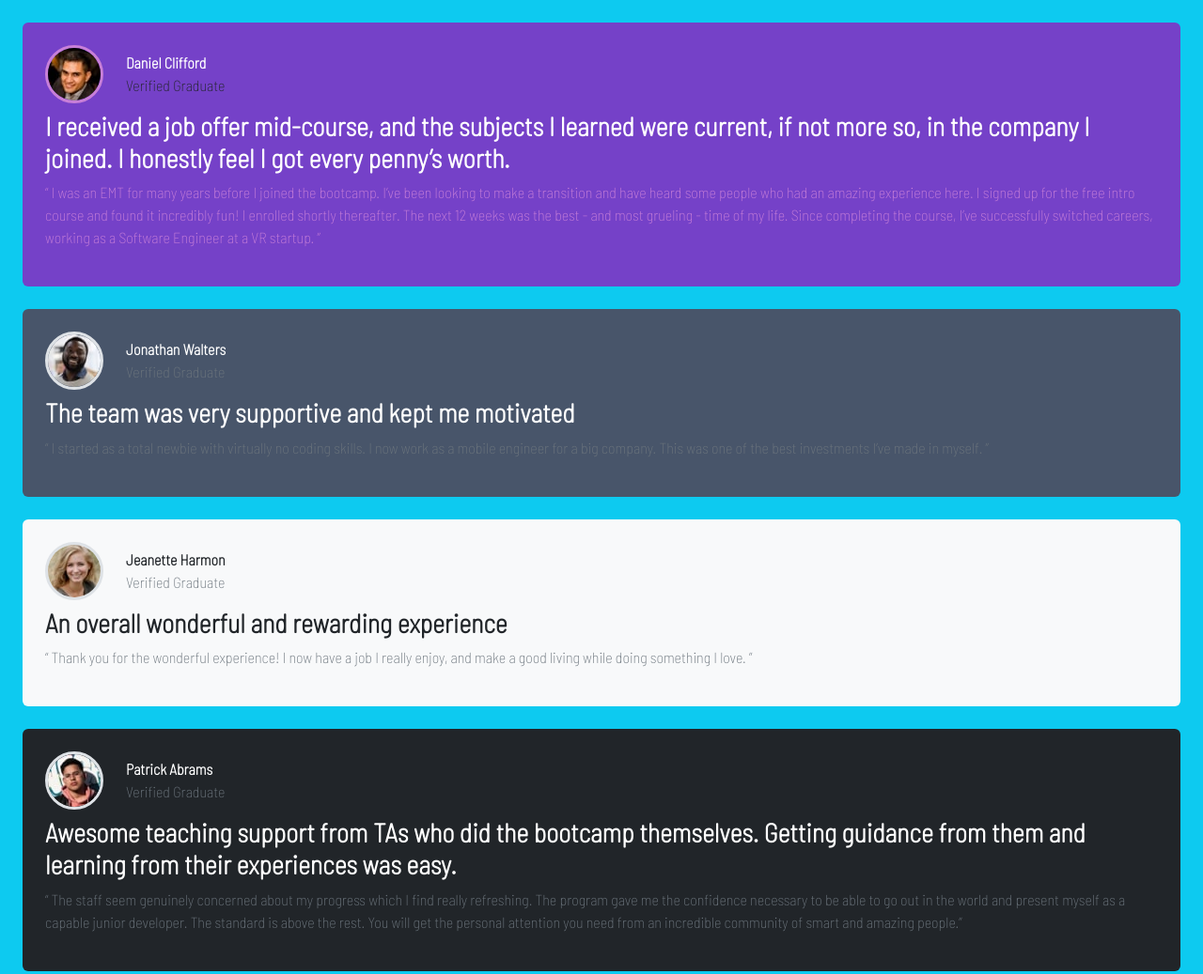
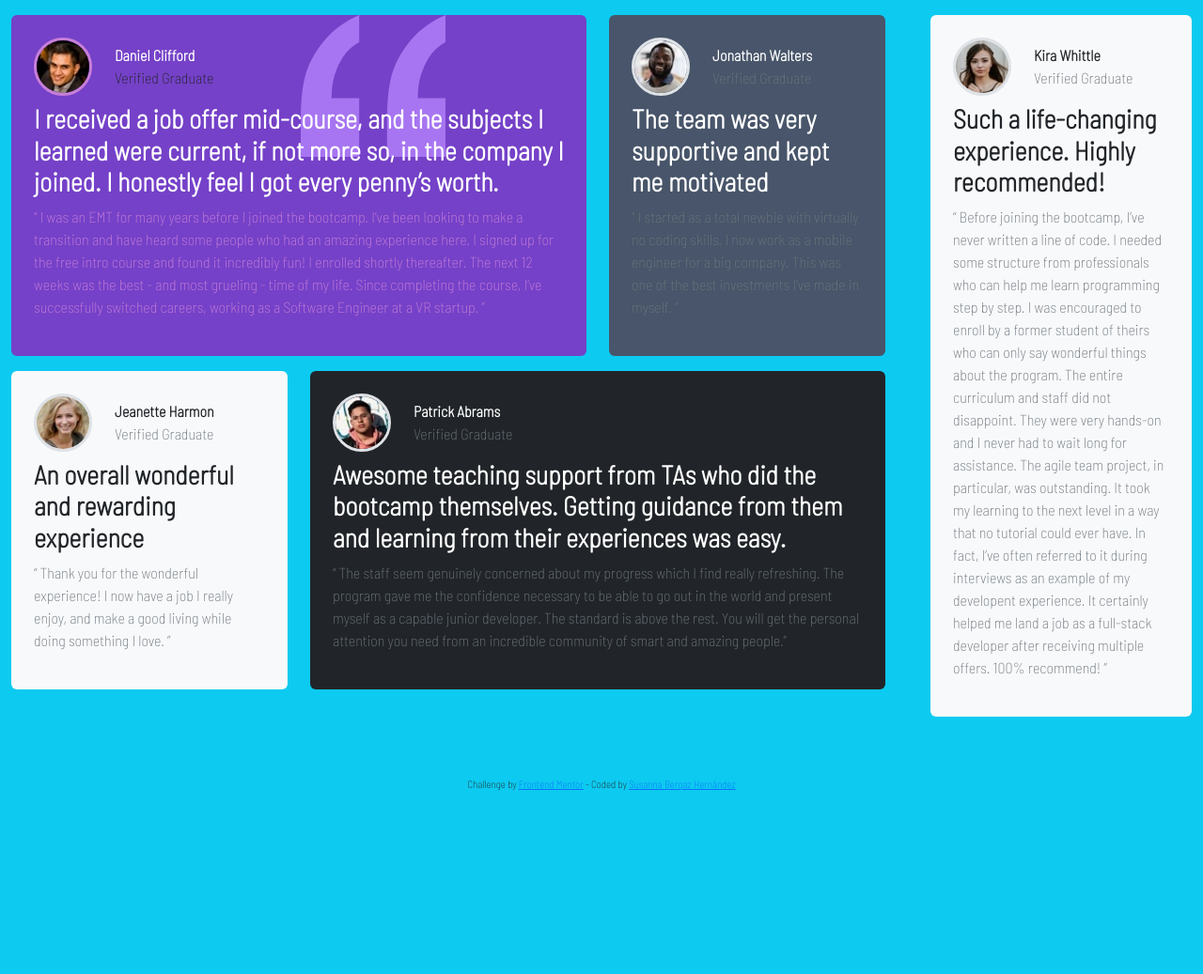
Before and after one commit to SusannaBH/practicaBootstrap, a website: page testimonials-grid-section-main/index.html in a window 1280 px wide. Shown: the top 1037 px of the page at 94% size. After the commit the page ends 843 px from the top, so only its background shows below. Drawn offline with nearby package versions, Linux system fonts and the light colour scheme.

Commit message:
Ejercicios Ok

```diff
--- a/testimonials-grid-section-main/index.html
+++ b/testimonials-grid-section-main/index.html
@@ -12,6 +12,7 @@
     @import url('https://fonts.googleapis.com/css2?family=Barlow+Semi+Condensed:ital,wght@0,100;0,200;1,500&display=swap');
     .texto{
         font-family: 'Barlow Semi Condensed', sans-serif;
+        font-size: 1em;
     }
     .texto-purple{
         color: rgb(200, 127, 216);
@@ -28,17 +29,26 @@
     }
     .bg-purple{
         background-color: hsl(263, 55%, 52%);
+        background-image: url(./images/bg-pattern-quotation.svg);
+        background-position: calc(100% - 150px)0px;
+        background-repeat: no-repeat;
+        background-size: 12vw;
     }
     .bg-darkblue{
         background-color: hsl(217, 19%, 35%);
     }
     </style>
 </head>
-<body class="texto bg-info">
-    <main>
-    <div class="p-4 bg-purple rounded m-4">
+<body class="container-fluid texto bg-info mt-3">
+    <div class="row g-5">
+        <div class="col-sm-9">
+            <div class="row">
+                <div class="col-sm-8 mb-3">
+                    <div class="p-4 bg-purple rounded">
                         <div class="row mb-2 align-items-center">
-            <div class="col-auto"><img src="/testimonials-grid-section-main/images/image-daniel.jpg" alt="Daniel Clifford" class="border border-3 border-purple rounded-circle"></div>
+                            <div class="col-auto">
+                                <img src="/testimonials-grid-section-main/images/image-daniel.jpg" alt="Daniel Clifford" class="border border-3 border-purple rounded-circle">
+                            </div>
                             <div class="col-auto"><div class="text-white"><b>Daniel Clifford</b></div>Verified Graduate</div>
                         </div>
                         <h3 class="text-white"><b>I received a job offer mid-course, and the subjects I learned were current,
@@ -52,28 +62,45 @@
                         life. Since completing the course, I’ve successfully switched careers,
                         working as a Software Engineer at a VR startup. ”</p>
                     </div>
-    <div class="p-4 bg-darkblue rounded m-4">
+                </div>
+                <div class="col-sm-4 mb-3">
+                    <div class="p-4 bg-darkblue rounded">
                         <div class="row mb-2 align-items-center">
-            <div class="col-auto"><img src="/testimonials-grid-section-main/images/image-jonathan.jpg" alt="Daniel Clifford" class="border border-3 rounded-circle"></div>
+                            <div class="col-auto">
+                                <img src="/testimonials-grid-section-main/images/image-jonathan.jpg" alt="Daniel Clifford" class="border border-3 rounded-circle">
+                            </div>
                             <div class="col-auto text-secondary"><div class="text-white"><b>Jonathan Walters</b></div>Verified Graduate</div>
                         </div>
                         <h3 class="text-white"><b>The team was very supportive and kept me motivated</b></h3>
                         <p class="text-secondary">“ I started as a total newbie with virtually no coding skills. I now work as a mobile
                         engineer for a big company. This was one of the best investments I’ve made in myself. ”</p>
                     </div>
-    <div class="p-4 bg-light rounded m-4">
+                </div>
+            </div>
+            <div class="row">
+                <div class="col-sm-4 mb-3">
+                    <div class="p-4 bg-light rounded">
                         <div class="row mb-2 align-items-center">
-            <div class="col-auto"><img src="/testimonials-grid-section-main/images/image-jeanette.jpg" alt="Daniel Clifford" class="border border-3 rounded-circle"></div>
+                            <div class="col-auto">
+                                <img src="/testimonials-grid-section-main/images/image-jeanette.jpg" alt="Jeanette Harmon" class="border border-3 rounded-circle">
+                            </div>
                             <div class="col-auto text-secondary"><div class="text-dark"><b>Jeanette Harmon</b></div>Verified Graduate</div>
                         </div>
                         <h3 class="text-dark"><b>An overall wonderful and rewarding experience</b></h3>
                         <p class="text-secondary">“ Thank you for the wonderful experience! I now have a
                         job I really enjoy, and make a good living while doing something I love. ”</p>
                     </div>
-    <div class="p-4 bg-dark rounded m-4">
+                </div>
+                <div class="col-sm-8 mb-3">
+                    <div class="p-4 bg-dark rounded">
                         <div class="row mb-2 align-items-center">
-            <div class="col-auto"><img src="/testimonials-grid-section-main/images/image-patrick.jpg" alt="Daniel Clifford" class="border border-3 rounded-circle"></div>
-            <div class="col-auto text-secondary"><div class="text-white"><b>Patrick Abrams</b></div>Verified Graduate</div>
+                            <div class="col-auto">
+                                <img src="/testimonials-grid-section-main/images/image-patrick.jpg" alt="Patrick Abrams" class="border border-3 rounded-circle">
+                            </div>
+                            <div class="col-auto text-secondary">
+                                <div class="text-white"><b>Patrick Abrams</b></div>
+                                Verified Graduate
+                            </div>
                         </div>
                         <h3 class="text-white"><b>Awesome teaching support from TAs who did
                         the bootcamp themselves. Getting guidance from them and learning from their
@@ -84,9 +111,17 @@
                         developer. The standard is above the rest. You will get the personal
                         attention you need from an incredible community of smart and amazing people.”</p>
                     </div>
-    <div class="p-4 bg-light rounded m-4">
+                </div>
+            </div>
+        </div>
+        <div class="col-sm-3">
+            <div class="row">
+                <div class="col mb-3">
+                    <div class="p-4 bg-light rounded">
                         <div class="row mb-2 align-items-center">
-            <div class="col-auto"><img src="/testimonials-grid-section-main/images/image-kira.jpg" alt="Daniel Clifford" class="border border-3 rounded-circle"></div>
+                            <div class="col-auto">
+                                <img src="/testimonials-grid-section-main/images/image-kira.jpg" alt="Daniel Clifford" class="border border-3 rounded-circle">
+                            </div>
                             <div class="col-auto text-secondary"><div class="text-dark"><b>Kira Whittle</b></div>Verified Graduate</div>
                         </div>
                         <h3 class="text-dark"><b>Such a life-changing experience. Highly recommended!</b></h3>
@@ -101,7 +136,11 @@
                         example of my developent experience. It certainly helped me land a job as a
                         full-stack developer after receiving multiple offers. 100% recommend! ”</p>
                     </div>
-    </main>
+                </div>
+            </div>
+        </div>
+    </div>
+
     <div class="attribution mt-5">
         Challenge by
         <a href="https://www.frontendmentor.io?ref=challenge" target="_blank">Frontend Mentor</a>
```
Lines whose indentation alone changed are shown as unchanged.
